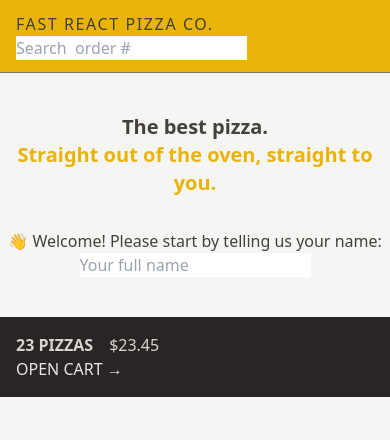
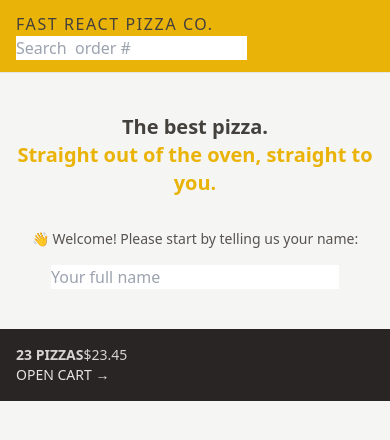
Before and after one commit to shubham4132/fast-react-pizza, a React (Vite) app: page / in a window 390 px wide. Shown: the top 440 px of the page. Built offline with nearby package versions, Linux system fonts and the light colour scheme.

Commit message:
Responsive Design Using Tailwind

```diff
--- a/src/features/cart/CartOverview.jsx
+++ b/src/features/cart/CartOverview.jsx
@@ -1,8 +1,8 @@
 import { Link } from 'react-router-dom'
 function CartOverview() {
     return (
-        <div className="bg-stone-800 p-4 uppercase text-stone-200">
-            <p className="space-x-4 text-stone-300">
+        <div className="bg-stone-800 p-4 px-4 py-4 text-sm uppercase text-stone-200 sm:px-6 md:text-base">
+            <p className="text-stone-300 sm:space-x-4 ">
                 <span className="font-semibold">23 pizzas</span>
                 <span>$23.45</span>
             </p>
--- a/src/features/user/CreateUser.jsx
+++ b/src/features/user/CreateUser.jsx
@@ -1,21 +1,24 @@
-import { useState } from 'react';
+import { useState } from 'react'
 
 function CreateUser() {
-  const [username, setUsername] = useState('');
+    const [username, setUsername] = useState('')
 
     function handleSubmit(e) {
-    e.preventDefault();
+        e.preventDefault()
     }
 
     return (
         <form onSubmit={handleSubmit}>
-      <p>👋 Welcome! Please start by telling us your name:</p>
+            <p className="mb-4 text-sm text-stone-600 md:text-base">
+                👋 Welcome! Please start by telling us your name:
+            </p>
 
             <input
                 type="text"
                 placeholder="Your full name"
                 value={username}
                 onChange={(e) => setUsername(e.target.value)}
+                className=" w-72"
             />
 
             {username !== '' && (
@@ -24,7 +27,7 @@
                 </div>
             )}
         </form>
-  );
+    )
 }
 
-export default CreateUser;
+export default CreateUser
--- a/src/ui/Header.jsx
+++ b/src/ui/Header.jsx
@@ -3,7 +3,7 @@
 import Username from '../features/user/Username'
 function Header() {
     return (
-        <header className="border-b border-stone-500 bg-yellow-500 px-4 py-3 uppercase">
+        <header className="border-b border-stone-200 bg-yellow-500 px-4 py-3 uppercase sm:px-6">
             <Link to="/" className="tracking-widest">
                 Fast React Pizza Co.
             </Link>
--- a/src/ui/Home.jsx
+++ b/src/ui/Home.jsx
@@ -1,7 +1,7 @@
 import CreateUser from '../features/user/CreateUser'
 function Home() {
     return (
-        <div className="my-10 text-center">
+        <div className="my-10 text-center sm:my-16">
             <h1 className="mb-8  text-xl  font-semibold">
                 The best pizza.
                 <br />
```
Lines whose indentation alone changed are shown as unchanged.
